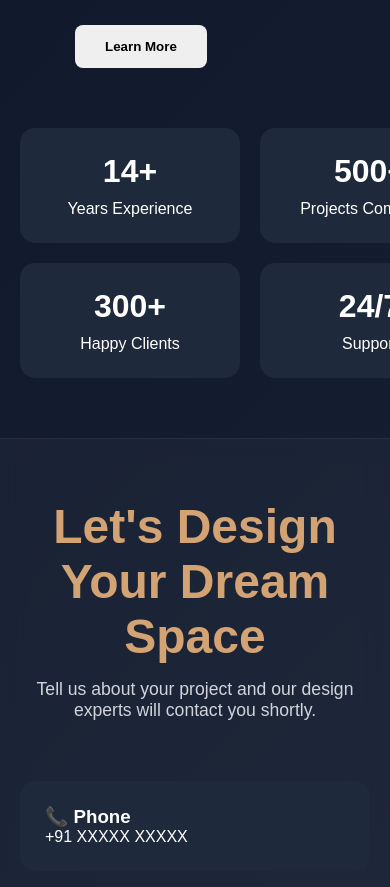
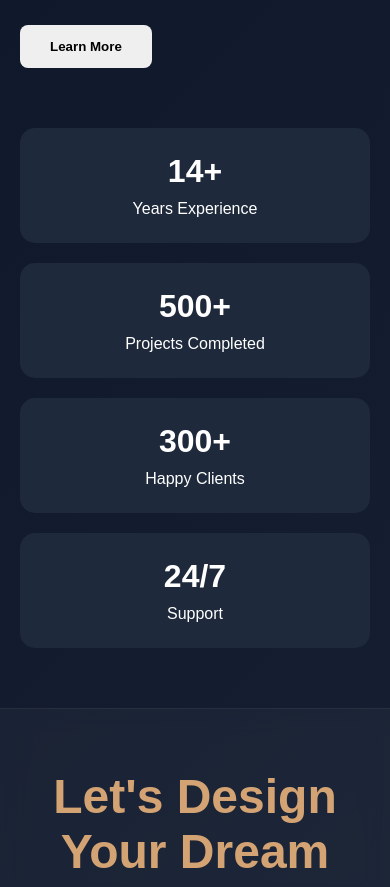
Before and after one commit to 545scsafcs/sss-interiors, a React app in the folder Frontend/: page / in a window 390 px wide. Shown: the part 3506-4393 px from the top of the page. Built offline with nearby package versions, Linux system fonts and the light colour scheme; the HTML template or start-up script is replaced by a standard one.

Commit message:
Fixed about section mobile

```diff
--- a/Frontend/src/index.css
+++ b/Frontend/src/index.css
@@ -602,3 +602,24 @@ body{
     overflow-x:hidden;
   }
 }
+
+@media (max-width:768px){
+
+  .about-right{
+    grid-template-columns:1fr;
+    width:100%;
+  }
+
+  .stat-card{
+    width:100%;
+  }
+
+}
+
+body{
+  overflow-x:hidden;
+}
+
+.about{
+  overflow:hidden;
+}
```
